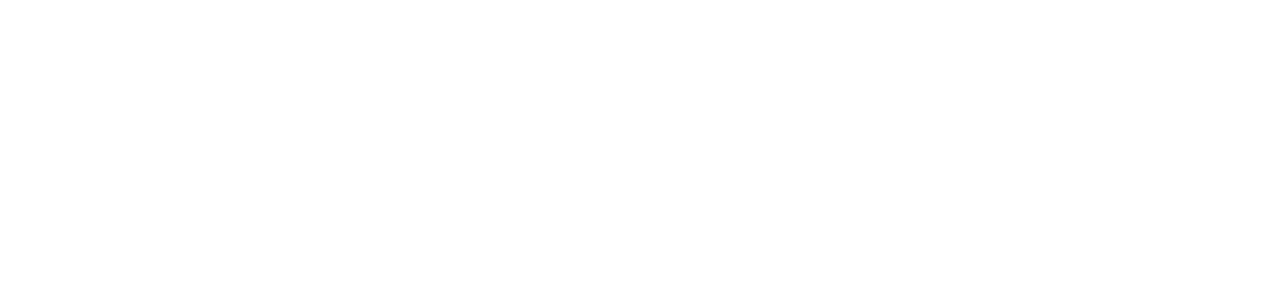
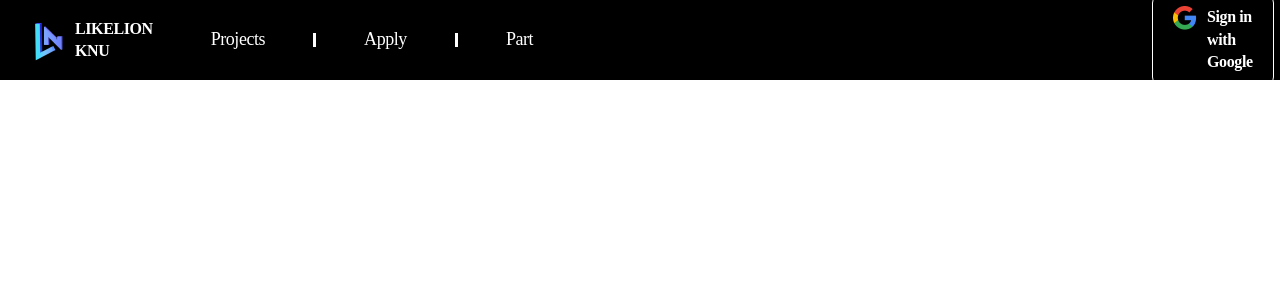
Before and after one commit to likelionknu/apply-page-client, a React (Vite) app: page / in a window 1280 px wide. Shown: the top 300 px of the page. Built offline with nearby package versions, Linux system fonts and the light colour scheme.

Commit message:
#5 add: 헤더 UI 구성

```diff
--- a/src/App.tsx
+++ b/src/App.tsx
@@ -1,10 +1,11 @@
 import './App.css'
+import Header from './shared/components/Header'
 
 function App() {
 
   return (
     <>
-
+      <Header />
     </>
   )
 }
--- /dev/null
+++ b/src/shared/components/Header.css
@@ -0,0 +1,81 @@
+header {
+  width: 100%;
+  height: 80px;
+
+  display: flex;
+
+  color: var(--color-white-1);
+
+  background: var(--color-black-1);
+}
+
+nav {
+  width: 1440px;
+  max-width: 1440px;
+
+  margin: 0 auto;
+  padding-inline: 1rem;
+
+  display: flex;
+  align-items: center;
+  gap: 58px;
+}
+
+header nav .logo {
+  display: flex;
+  align-items: center;
+}
+
+header nav .logo-img {
+  width: 59px;
+}
+
+header nav .logo-text {
+  font-weight: 600;
+  font-size: 16px;
+  line-height: 140%;
+  letter-spacing: -0.025em;
+}
+
+header nav .nav-menu {
+  display: flex;
+  align-items: center;
+  gap: 3rem;
+
+  font-weight: 500;
+  font-size: 18px;
+  line-height: 140%;
+  letter-spacing: -0.025em;
+}
+
+header nav .nav-menu .bar {
+  width: 3px;
+  height: 14px;
+
+  background: var(--color-white-1);
+}
+
+header nav .google {
+  display: flex;
+
+  margin-left: 561px;
+  padding: 10px 20px;
+
+  border: 0.4px solid #ffffff;
+  border-radius: 8px;
+}
+
+header nav .google .google-img {
+  width: 24px;
+  height: 24px;
+}
+
+header nav .google .google-text {
+  margin-left: 10px;
+
+  font-weight: 600;
+  font-size: 16px;
+  line-height: 140%;
+
+  letter-spacing: -0.025em;
+}
--- /dev/null
+++ b/src/shared/components/Header.tsx
@@ -0,0 +1,29 @@
+import logoImg from "../../assets/shared/logo.png";
+import googleImg from "../../assets/shared/google.png";
+import "./Header.css";
+
+function Header() {
+  return (
+    <header>
+      <nav>
+        <div className="logo">
+          <img src={logoImg} alt="knu" className="logo-img" />
+          <p className="logo-text">LIKELION KNU</p>
+        </div>
+        <div className="nav-menu">
+          <p>Projects</p>
+          <p className="bar"></p>
+          <p>Apply</p>
+          <p className="bar"></p>
+          <p>Part</p>
+        </div>
+        <div className="google">
+          <img src={googleImg} alt="google" className="google-img" />
+          <p className="google-text">Sign in with Google</p>
+        </div>
+      </nav>
+    </header>
+  );
+}
+
+export default Header;
```
Also changed, not shown: src/assets/shared/google.png (added), src/assets/shared/logo.png (added), src/shared/components/test.tsx (deleted).
